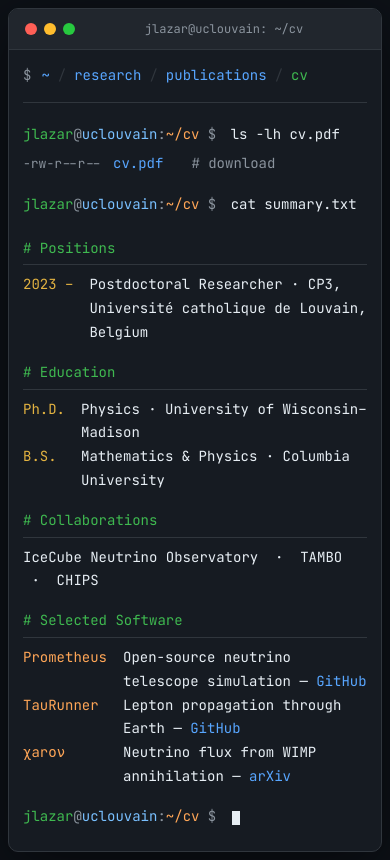
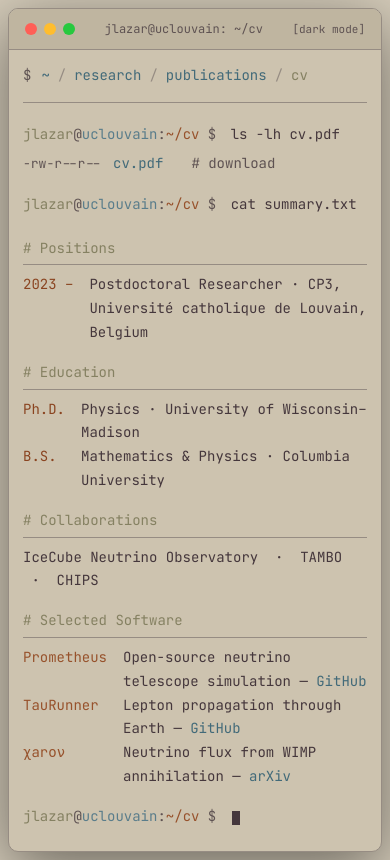
Before and after one commit to jlazar17/jlazar17.github.io, a PHP site: page /cv.html in a window 390 px wide. Run offline with PHP 8.4, Linux system fonts and the light colour scheme.

Commit message:
Switch to Belafonte color scheme, MesloLGS NF font, and add dark/light toggle
- Replace GitHub Dark palette with Belafonte Night (dark) and Belafonte Day (light)
- Change primary font to MesloLGS NF with monospace fallbacks
- Add prefers-color-scheme media query for system default theming
- Add theme toggle button in title bar on all pages (persists via localStorage)
- Add theme.js for toggle logic

Co-Authored-By: Claude Sonnet 4.6 <noreply@anthropic.com>

```diff
--- a/cv.html
+++ b/cv.html
@@ -18,6 +18,7 @@
             <div class="dot dot-g"></div>
         </div>
         <span class="title-text">jlazar@uclouvain: ~/cv</span>
+        <button class="theme-toggle" id="theme-toggle">[light mode]</button>
     </div>
     <div class="body">
 
@@ -108,5 +109,6 @@
 
     </div>
 </div>
+<script src="theme.js"></script>
 </body>
 </html>
--- a/index.html
+++ b/index.html
@@ -18,6 +18,7 @@
             <div class="dot dot-g"></div>
         </div>
         <span class="title-text">jlazar@uclouvain: ~</span>
+        <button class="theme-toggle" id="theme-toggle">[light mode]</button>
     </div>
     <div class="body">
 
@@ -121,5 +122,6 @@
 
     </div>
 </div>
+<script src="theme.js"></script>
 </body>
 </html>
--- a/publications.html
+++ b/publications.html
@@ -18,6 +18,7 @@
             <div class="dot dot-g"></div>
         </div>
         <span class="title-text">jlazar@uclouvain: ~/publications</span>
+        <button class="theme-toggle" id="theme-toggle">[light mode]</button>
     </div>
     <div class="body">
 
@@ -2330,5 +2331,6 @@
 
     </div>
 </div>
+<script src="theme.js"></script>
 </body>
 </html>
--- a/research.html
+++ b/research.html
@@ -18,6 +18,7 @@
             <div class="dot dot-g"></div>
         </div>
         <span class="title-text">jlazar@uclouvain: ~/research</span>
+        <button class="theme-toggle" id="theme-toggle">[light mode]</button>
     </div>
     <div class="body">
 
@@ -130,5 +131,6 @@
 
     </div>
 </div>
+<script src="theme.js"></script>
 </body>
 </html>
--- a/style.css
+++ b/style.css
@@ -1,18 +1,68 @@
-@import url('https://fonts.googleapis.com/css2?family=JetBrains+Mono:ital,wght@0,300;0,400;0,500;1,300;1,400&display=swap');
+:root {
+    /* Belafonte Night (dark) */
+    --bg: #20111b;
+    --surface: #2b1b25;
+    --overlay: #37252f;
+    --border: #5e5252;
+    --text: #d5ccba;
+    --muted: #968c83;
+    --green: #858162;
+    --blue: #426a79;
+    --cyan: #989a9c;
+    --orange: #97522c;
+    --yellow: #eaa549;
+    --red: #be100e;
+    --font: 'MesloLGS NF', 'MesloLGS Nerd Font', 'Meslo LG S', 'Fira Code', 'JetBrains Mono', monospace;
+}
 
-:root {
-    --bg: #0d1117;
-    --surface: #161b22;
-    --border: #30363d;
-    --text: #e6edf3;
-    --muted: #8b949e;
-    --green: #3fb950;
-    --blue: #58a6ff;
-    --cyan: #79c0ff;
-    --orange: #ffa657;
-    --yellow: #e3b341;
-    --red: #f85149;
-    --font: 'JetBrains Mono', 'Fira Code', 'Cascadia Code', 'Source Code Pro', monospace;
+@media (prefers-color-scheme: light) {
+    :root:not([data-theme]) {
+        /* Belafonte Day (light) */
+        --bg: #d5ccba;
+        --surface: #cdc3af;
+        --overlay: #bfb5a0;
+        --border: #968c83;
+        --text: #45373c;
+        --muted: #5e5252;
+        --green: #858162;
+        --blue: #426a79;
+        --cyan: #5a7d8b;
+        --orange: #97522c;
+        --yellow: #8a4420;
+        --red: #be100e;
+    }
+}
+
+html[data-theme="light"] {
+    /* Belafonte Day (light) */
+    --bg: #d5ccba;
+    --surface: #cdc3af;
+    --overlay: #bfb5a0;
+    --border: #968c83;
+    --text: #45373c;
+    --muted: #5e5252;
+    --green: #858162;
+    --blue: #426a79;
+    --cyan: #5a7d8b;
+    --orange: #97522c;
+    --yellow: #8a4420;
+    --red: #be100e;
+}
+
+html[data-theme="dark"] {
+    /* Belafonte Night (dark) */
+    --bg: #20111b;
+    --surface: #2b1b25;
+    --overlay: #37252f;
+    --border: #5e5252;
+    --text: #d5ccba;
+    --muted: #968c83;
+    --green: #858162;
+    --blue: #426a79;
+    --cyan: #989a9c;
+    --orange: #97522c;
+    --yellow: #eaa549;
+    --red: #be100e;
 }
 
 * {
@@ -46,7 +96,7 @@ body {
 
 /* Title bar */
 .title-bar {
-    background: #21262d;
+    background: var(--overlay);
     border-bottom: 1px solid var(--border);
     padding: 10px 16px;
     display: flex;
@@ -75,6 +125,22 @@ body {
     text-align: center;
     color: var(--muted);
     font-size: 12px;
+}
+
+/* Theme toggle */
+.theme-toggle {
+    background: none;
+    border: none;
+    color: var(--muted);
+    font-family: var(--font);
+    font-size: 11px;
+    padding: 0;
+    cursor: pointer;
+    flex-shrink: 0;
+}
+
+.theme-toggle:hover {
+    color: var(--text);
 }
 
 /* Body */
--- /dev/null
+++ b/theme.js
@@ -0,0 +1,29 @@
+(function () {
+    var STORAGE_KEY = 'theme';
+
+    function getSystemTheme() {
+        return window.matchMedia('(prefers-color-scheme: light)').matches ? 'light' : 'dark';
+    }
+
+    function applyTheme(theme) {
+        document.documentElement.setAttribute('data-theme', theme);
+        var btn = document.getElementById('theme-toggle');
+        if (btn) btn.textContent = '[' + (theme === 'dark' ? 'light' : 'dark') + ' mode]';
+    }
+
+    function toggle() {
+        var current = document.documentElement.getAttribute('data-theme') || getSystemTheme();
+        var next = current === 'dark' ? 'light' : 'dark';
+        localStorage.setItem(STORAGE_KEY, next);
+        applyTheme(next);
+    }
+
+    // Apply saved theme immediately to avoid flash
+    var saved = localStorage.getItem(STORAGE_KEY);
+    applyTheme(saved || getSystemTheme());
+
+    document.addEventListener('DOMContentLoaded', function () {
+        var btn = document.getElementById('theme-toggle');
+        if (btn) btn.addEventListener('click', toggle);
+    });
+})();
```
